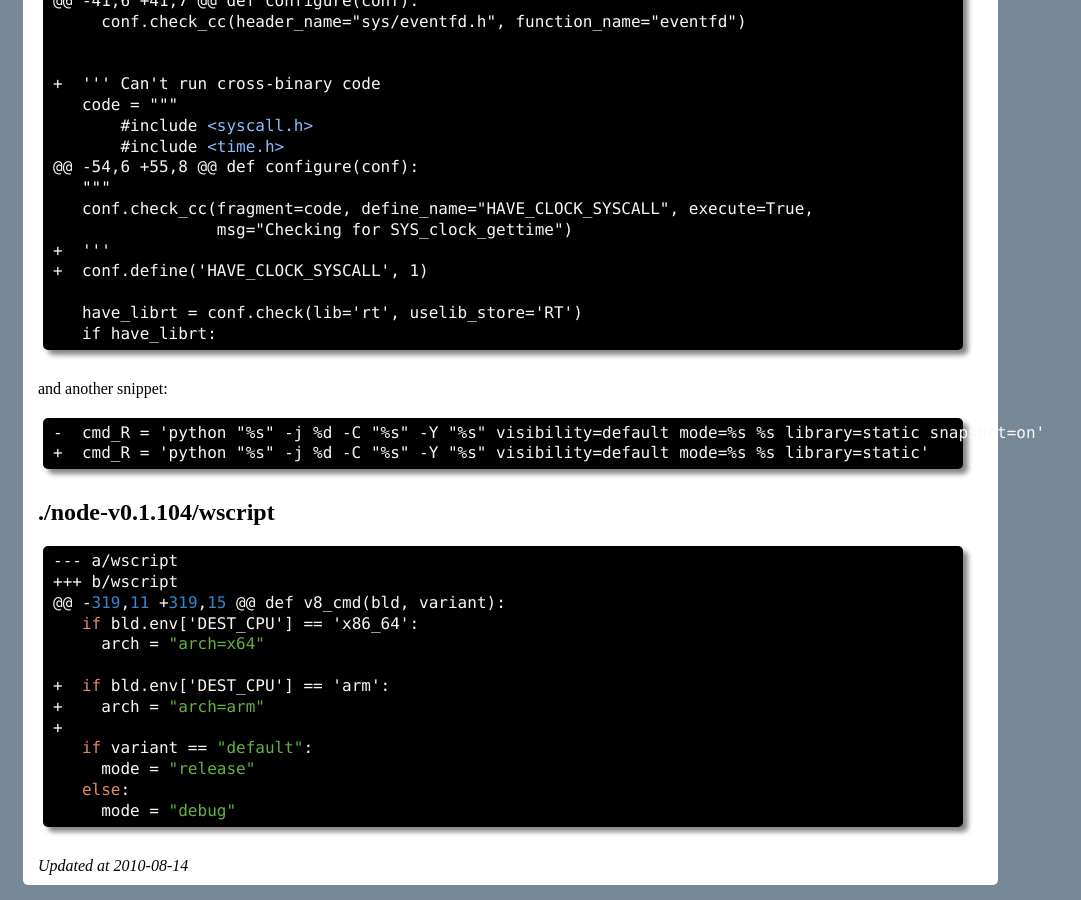
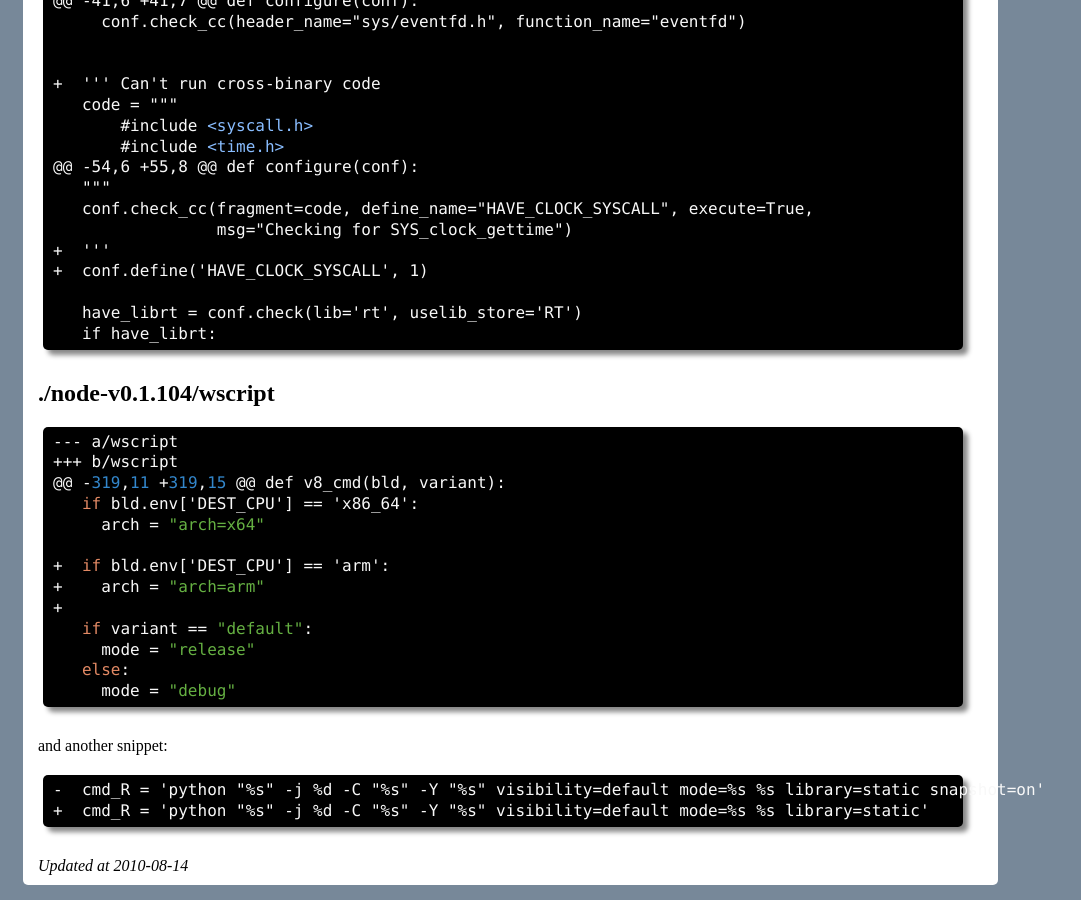
Before and after one commit to fastr/fastr.github.com, a Jekyll site: the page built from _posts/2010-07-29-bitbake-node.md, in a window 1280 px wide and 900 px high, scrolled down 1325 px. Shown: the whole window, without its empty margins (0-1081 px from the left). Built offline with Jekyll 4.4.1, drawn with Linux system fonts in a browser that asks for light colours; Markdown is read by kramdown in place of the engine named in the settings; part of the change alters nothing that is shown.

```diff
--- a/_posts/2010-07-29-bitbake-node.md
+++ b/_posts/2010-07-29-bitbake-node.md
@@ -81,14 +81,6 @@ Same as above with one major change:
        have_librt = conf.check(lib='rt', uselib_store='RT')
        if have_librt:
 
-and another snippet:
-
-    -  cmd_R = 'python "%s" -j %d -C "%s" -Y "%s" visibility=default mode=%s %s library=static snapshot=on'
-    +  cmd_R = 'python "%s" -j %d -C "%s" -Y "%s" visibility=default mode=%s %s library=static'
-
-
-
-
 ./node-v0.1.104/wscript
 ---------------------
 
@@ -105,3 +97,8 @@ and another snippet:
          mode = "release"
        else:
          mode = "debug"
+
+and another snippet:
+
+    -  cmd_R = 'python "%s" -j %d -C "%s" -Y "%s" visibility=default mode=%s %s library=static snapshot=on'
+    +  cmd_R = 'python "%s" -j %d -C "%s" -Y "%s" visibility=default mode=%s %s library=static'
```
